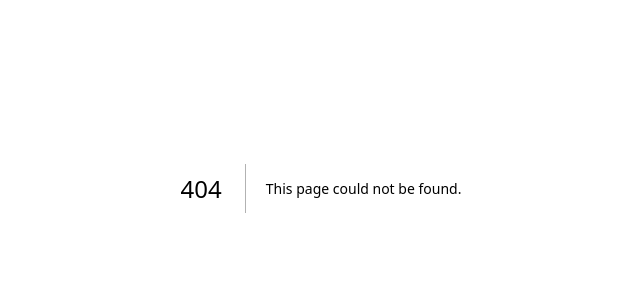
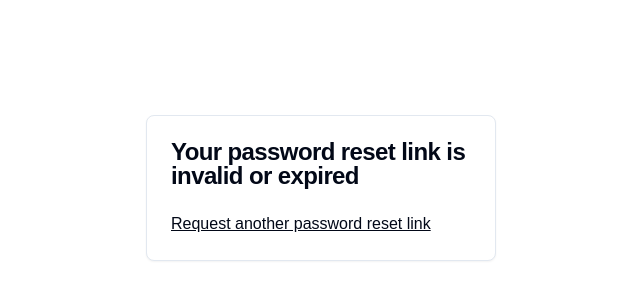
Before and after one commit to ccweerasinghe1994/next-auth, a Next.js app: page /update-password in a window 1280 px wide. Before the commit this address had no page. Shown: the part 212-512 px from the top of the page, without its empty margins (319-959 px from the left). Built offline with nearby package versions, Linux system fonts and the light colour scheme; no server answers.

Commit message:
feat: add UpdatePasswordPage to validate password reset tokens and display appropriate messages

```diff
--- /dev/null
+++ b/app/(logged-out)/update-password/page.tsx
@@ -0,0 +1,56 @@
+import { Card, CardContent, CardHeader, CardTitle } from "@/components/ui/card";
+import { db } from "@/db/drizzel";
+import { passwordResetTokens } from "@/db/passwordResetTokensSchema";
+import { eq } from "drizzle-orm";
+import Link from "next/link";
+
+export default async function UpdatePasswordPage({
+  searchParams,
+}: {
+  searchParams: {
+    token?: string;
+  };
+}) {
+  let tokenIsValid = false;
+  const { token } = searchParams;
+
+  if (token) {
+    const [passwordResetToken] = await db
+      .select()
+      .from(passwordResetTokens)
+      .where(eq(passwordResetTokens.token, token));
+
+    const now = Date.now();
+    if (
+      !!passwordResetToken?.tokenExpiry &&
+      passwordResetToken.tokenExpiry.getTime() > now
+    ) {
+      tokenIsValid = true;
+    }
+
+    // Check if token is valid
+  }
+  return (
+    <main className="min-h-screen flex justify-center items-center">
+      <Card className="w-[350px]">
+        <CardHeader>
+          <CardTitle>
+            {tokenIsValid
+              ? "Update Password"
+              : "Your password reset link is invalid or expired"}
+          </CardTitle>
+        </CardHeader>
+        <CardContent>
+          {tokenIsValid ? (
+            <div> password update form</div>
+          ) : (
+            <Link className="underline" href={"/reset-password"}>
+              {" "}
+              Request another password reset link{" "}
+            </Link>
+          )}
+        </CardContent>
+      </Card>
+    </main>
+  );
+}
```
